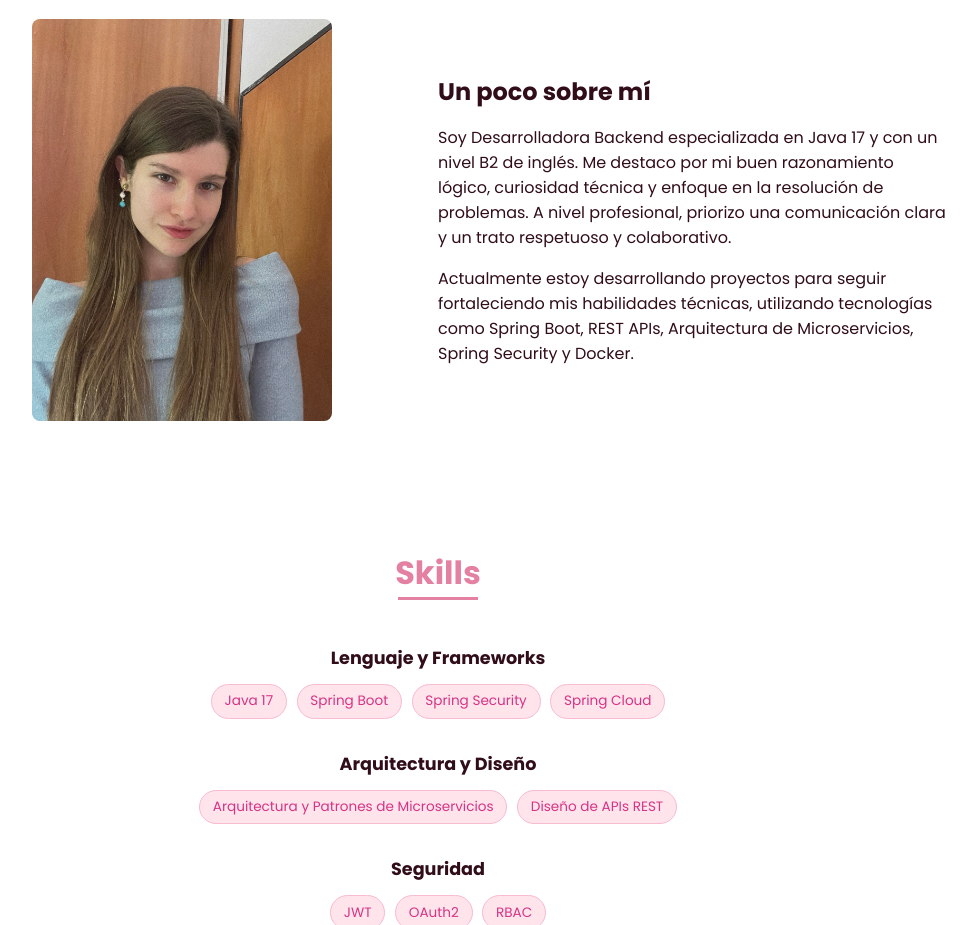
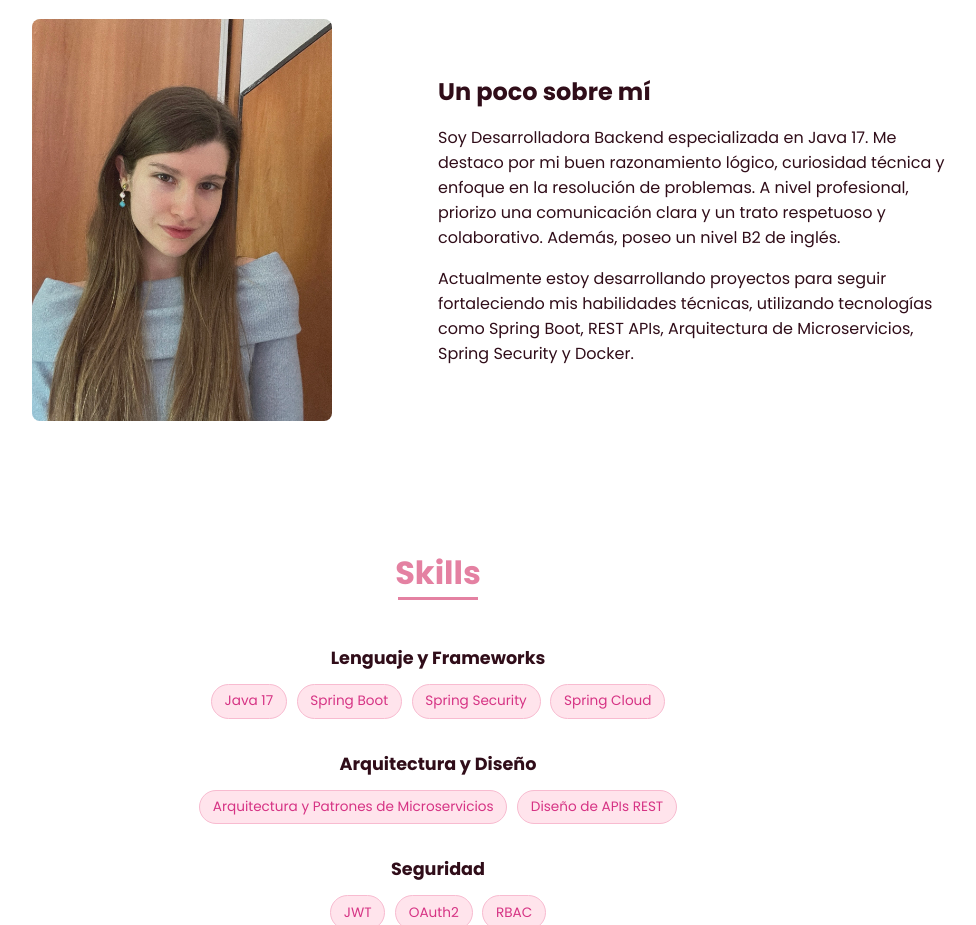
Before and after one commit to ChiaraPodio/chiarapodio.github.io, a plain HTML site: page index.html in a window 1280 px wide. Shown: the part 880-1805 px from the top of the page, without its empty margins (202-1178 px from the left). Drawn offline with nearby package versions, Linux system fonts and the light colour scheme.

Commit message:
update sobre mi

```diff
--- a/index.html
+++ b/index.html
@@ -78,7 +78,7 @@
 
                     <div>
                         <h2 class="about__subtitle">Un poco sobre mí</h2>
-                        <p class="about__text" style="margin-bottom: 1rem;">Soy Desarrolladora Backend especializada en Java 17 y con un nivel B2 de inglés. Me destaco por mi buen razonamiento lógico, curiosidad técnica y enfoque en la resolución de problemas. A nivel profesional, priorizo una comunicación clara y un trato respetuoso y colaborativo.</p>
+                        <p class="about__text" style="margin-bottom: 1rem;">Soy Desarrolladora Backend especializada en Java 17. Me destaco por mi buen razonamiento lógico, curiosidad técnica y enfoque en la resolución de problemas. A nivel profesional, priorizo una comunicación clara y un trato respetuoso y colaborativo. Además, poseo un nivel B2 de inglés.</p>
                     <p class="about__text">Actualmente estoy desarrollando proyectos para seguir fortaleciendo mis habilidades técnicas, utilizando tecnologías como Spring Boot,  REST APIs, Arquitectura de Microservicios, Spring Security y Docker.</p>
                     </div>
                 </div>
```
